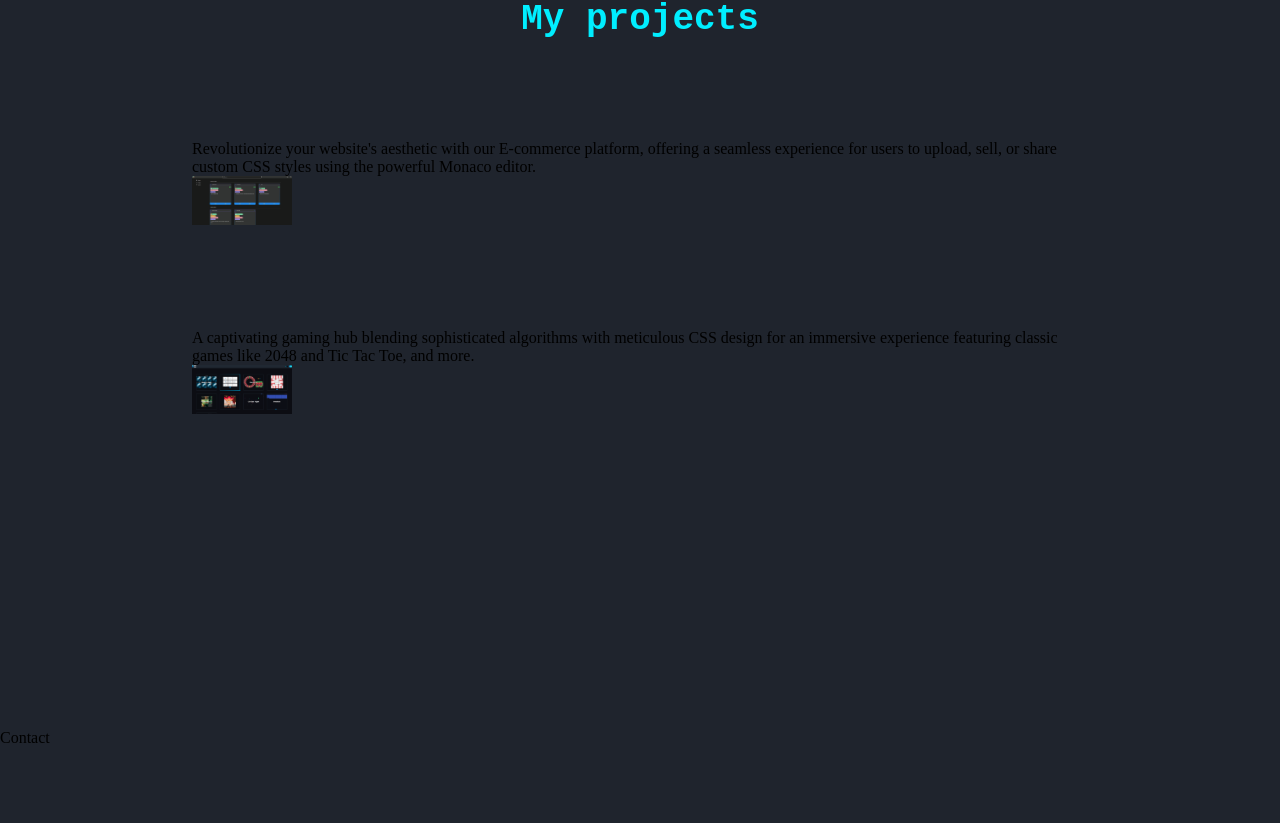
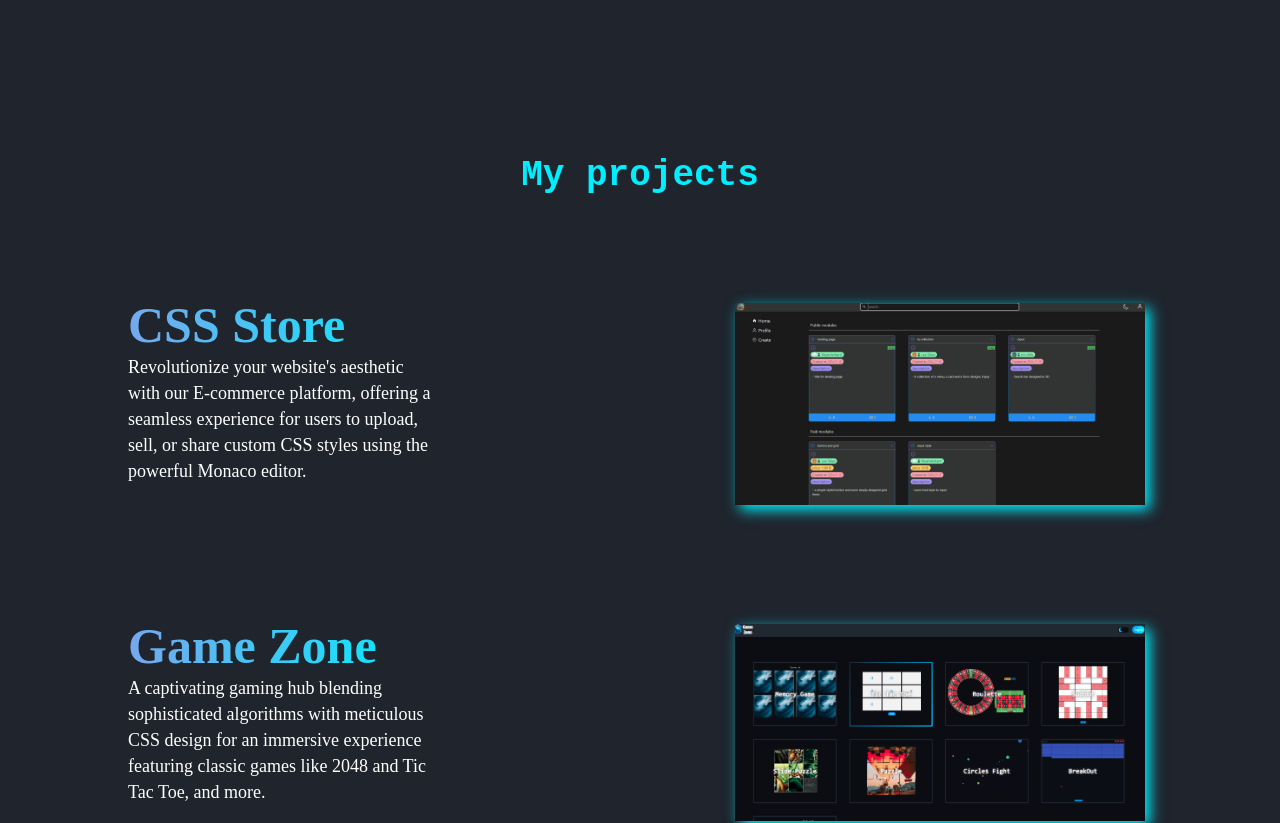
Before and after one commit to NoamAvitan1/portfolio, a React (Vite) app in the folder vite-project/: page / in a window 1280 px wide. Shown: the part 1561-2384 px from the top of the page. Before the commit the page ends 2308 px from the top, so only its background shows below. Built offline with nearby package versions, Linux system fonts and the light colour scheme.

Commit message:
added projects

```diff
--- a/vite-project/src/About.css
+++ b/vite-project/src/About.css
@@ -6,7 +6,6 @@
     justify-content: center;
     align-items: center;
     gap: 60px;
-    margin-top: -100px;
 }
 
 .About .title{
--- /dev/null
+++ b/vite-project/src/Contact.css
@@ -0,0 +1,13 @@
+.Contact{
+    height: 400px;
+    margin-top: 100px;
+    width: 100%;
+    display: flex;
+    justify-content: center;
+}
+
+.Contact .title{
+    font-size:36px;
+    color:var(--main-color);
+    font-family: monospace;
+}
--- a/vite-project/src/Contact.jsx
+++ b/vite-project/src/Contact.jsx
@@ -1,7 +1,10 @@
 import React from 'react'
+import './Contact.css'
 
 export default function Contact() {
   return (
-    <div>Contact</div>
+    <article id='contact' className='Contact'>
+      <h1 className='title'>Contact Me</h1>
+    </article>
   )
 }
--- a/vite-project/src/Header.css
+++ b/vite-project/src/Header.css
@@ -3,7 +3,7 @@
     flex-direction: column;
     align-items: center;
     position: relative;
-    gap: 300px;
+    gap: 280px;
     height: 100%;
     width: 100%;
     /* background: linear-gradient(to right, rgb(47, 58, 60), rgb(46, 67, 71), rgb(47, 58, 60)); */
@@ -44,6 +44,12 @@
   cursor: pointer;
   font-size: 15px;
   font-weight: bold;
+  transition-duration: 0.3s;
+}
+
+.download-cv:hover{
+  transition-duration: 0.3s;
+  transform: scale(1.1);
 }
 
 
--- a/vite-project/src/Menu.jsx
+++ b/vite-project/src/Menu.jsx
@@ -6,7 +6,7 @@ export default function ({toggle,setToggle}) {
   const links = [
   {href:"#about",text:'About'},
   {href:"#projects",text:'Projects'},
-  {href:"#contacts",text:"Contact"},
+  {href:"#contact",text:"Contact"},
  ];
   return (
         <section className="navigation">
--- a/vite-project/src/Projects.css
+++ b/vite-project/src/Projects.css
@@ -1,11 +1,12 @@
 .Projects {
-  height: 730px;
+  height: 850px;
   width: 100%;
-  margin-top: 130px;
   display: flex;
   flex-direction: column;
   align-items: center;
   gap: 100px;
+  justify-content: center;
+  margin-top: 100px;
 }
 
 .Projects .title {
@@ -20,3 +21,70 @@
     flex-direction: column;
     gap: 100px;
 }
+
+.Projects .site{
+    display: flex;
+    justify-content: space-between;
+    /* align-items: center; */
+}
+
+.Projects .about{
+    width: 30%;
+}
+
+.Projects .name{
+    font-size: 50px;
+    background: linear-gradient(to right, rgb(118, 168, 237), rgb(0, 238, 255));
+    background-clip: text;
+    color: transparent;
+}
+
+.Projects .information{
+    font-size: 18px;
+    line-height: 26px;
+    color: var(--text-color);
+}
+
+.Projects .link{
+    width: 40%;
+}
+
+.Projects .image{
+    width: 100%;
+    box-shadow: 5px 5px 13px var(--main-color);
+    transition-duration: 0.4s;
+    cursor: pointer;
+}
+
+
+.Projects .image:hover{
+    transform: scale(1.1);
+    transition-duration: 0.4s;
+}
+
+
+
+@media (width < 1360px){
+    .Projects .data{
+        width: 80%;
+    }
+}
+
+
+
+@media (width < 1200px){
+    .Projects .data{
+        width: 90%;
+    }
+    .Projects .about{
+        width: 40%;
+    }
+}
+
+
+@media (width < 1000px){
+    .Projects .site{
+        flex-direction: column;
+        align-items: center;
+    }
+}
--- a/vite-project/src/Projects.jsx
+++ b/vite-project/src/Projects.jsx
@@ -6,14 +6,18 @@ import image2 from "./assets/Screenshot 2024-01-20 194627.png";
 export default function Projects() {
   const sites = [
     {
+      name:"CSS Store",
       information:
         "Revolutionize your website's aesthetic with our E-commerce platform, offering a seamless experience for users to upload, sell, or share custom CSS styles using the powerful Monaco editor.",
       img: image1,
+      link:"https://css-store.vercel.app/",
     },
     {
+      name:"Game Zone",
       information:
         "A captivating gaming hub blending sophisticated algorithms with meticulous CSS design for an immersive experience featuring classic games like 2048 and Tic Tac Toe, and more.",
       img: image2,
+      link:"https://gamezone4u.onrender.com/",
     },
   ];
 
@@ -22,9 +26,14 @@ export default function Projects() {
       <h1 className="title">My projects</h1>
       <section className="data">
         {sites.map((site,i) => (
-          <figure key={i}>
-            <p>{site.information}</p>
-            <img src={site.img} alt="" width={100}/>
+          <figure className="site" key={i}>
+            <div className="about">
+            <h1 className="name">{site.name}</h1>
+            <p className="information">{site.information}</p>
+            </div>
+            <a className="link" href={site.link}>
+            <img className="image" src={site.img} alt=""/>
+            </a>
           </figure>
         ))}
       </section>
```
